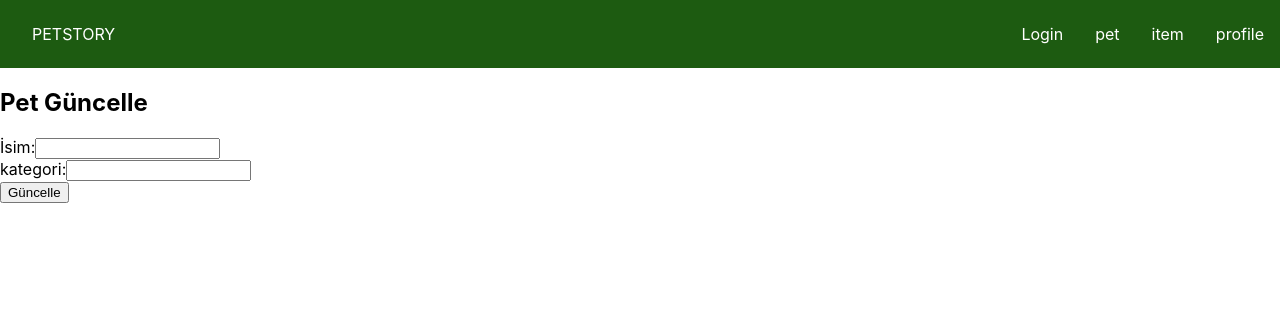
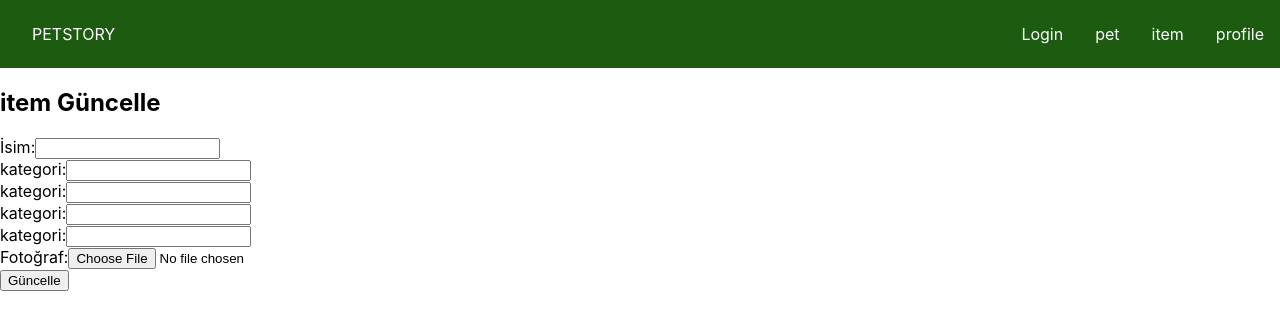
Before and after one commit to kuyucucaner/petstory, a React (Create React App) app in the folder frontend/: page /item/1/update in a window 1280 px wide. Shown: the top 330 px of the page. Built offline with nearby package versions, Linux system fonts and the light colour scheme.

Commit message:
item-update

```diff
--- a/frontend/src/components/update-item-form.js
+++ b/frontend/src/components/update-item-form.js
@@ -1,7 +1,7 @@
-import React, { useState } from 'react';
-import { useDispatch, useSelector } from 'react-redux';
-import { updateItem } from '../features/item/item-slice';
-import { useParams, useNavigate } from 'react-router-dom';
+import React, { useState, useEffect } from "react";
+import { useDispatch, useSelector } from "react-redux";
+import { updateItem } from "../features/item/item-slice";
+import { useParams, useNavigate } from "react-router-dom";
 
 const UpdatePetForm = () => {
   const { itemId } = useParams();
@@ -10,26 +10,67 @@ const UpdatePetForm = () => {
   const { selectedItem } = useSelector((state) => state.item);
 
   const [itemData, setItemData] = useState({
-    name: selectedItem ? selectedItem.name : '',
-    species: selectedItem ? selectedItem.category : '',
+    name: "",
+    description: "",
+    category: "",
+    condition: "",
+    price: "",
   });
+  const [selectedFiles, setSelectedFiles] = useState([]); // Dosyaları bir dizi olarak saklıyoruz
+
+  useEffect(() => {
+    if (selectedItem) {
+      setItemData({
+        name: selectedItem.name || "",
+        description: selectedItem.description || "",
+        category: selectedItem.category || "",
+        condition: selectedItem.condition || "",
+        price: selectedItem.price || "",
+      });
+    }
+  }, [selectedItem]);
 
   const handleChange = (e) => {
     setItemData({
       ...itemData,
-      [e.target.name]: e.target.value
+      [e.target.name]: e.target.value,
     });
+  };
+  const handleFileChange = (e) => {
+    // En fazla 5 dosya eklemek için mevcut dosyalarla birleştiriyoruz
+    const filesArray = Array.from(e.target.files);
+    if (selectedFiles.length + filesArray.length > 5) {
+      alert("En fazla 5 fotoğraf yükleyebilirsiniz.");
+      return;
+    }
+    setSelectedFiles(prevFiles => [...prevFiles, ...filesArray]);
   };
 
   const handleSubmit = (e) => {
     e.preventDefault();
-    dispatch(updateItem({ id: itemId, updatedData: itemData }));
-    navigate('/item');  // Güncelleme sonrası listeye dönmek için
+    console.log("Form data:", itemData); // Form verisini kontrol edin
+
+    // FormData kullanarak dosya ve form verisini bir arada gönder
+    const formData = new FormData();
+    formData.append("name", itemData.name);
+    formData.append("description", itemData.description);
+    formData.append("category", itemData.category);
+    formData.append("condition", itemData.condition);
+    formData.append("price", itemData.price);
+
+  // Fotoğrafları FormData'ya ekle
+  selectedFiles.forEach((file, index) => {
+    formData.append('photo', file);
+  });
+    // updateUser işlemini başlat
+    dispatch(updateItem({ id: itemId, updatedData: formData })).then(() => {
+      navigate(`/item/${itemId}`);
+    });
   };
 
   return (
-    <form onSubmit={handleSubmit}>
-      <h2>Pet Güncelle</h2>
+    <form onSubmit={handleSubmit} encType="multipart/form-data">
+      <h2>item Güncelle</h2>
       <div>
         <label>İsim:</label>
         <input
@@ -43,10 +84,41 @@ const UpdatePetForm = () => {
         <label>kategori:</label>
         <input
           type="text"
+          name="description"
+          value={itemData.description}
+          onChange={handleChange}
+        />
+      </div>
+      <div>
+        <label>kategori:</label>
+        <input
+          type="text"
           name="category"
           value={itemData.category}
           onChange={handleChange}
         />
+      </div>
+      <div>
+        <label>kategori:</label>
+        <input
+          type="text"
+          name="condition"
+          value={itemData.condition}
+          onChange={handleChange}
+        />
+      </div>
+      <div>
+        <label>kategori:</label>
+        <input
+          type="text"
+          name="price"
+          value={itemData.price}
+          onChange={handleChange}
+        />
+      </div>
+      <div>
+        <label>Fotoğraf:</label>
+        <input type="file" name="photo" onChange={handleFileChange} />
       </div>
       <button type="submit">Güncelle</button>
     </form>
--- a/frontend/src/pages/item-detail.js
+++ b/frontend/src/pages/item-detail.js
@@ -26,8 +26,23 @@ const ItemDetail = () => {
       {selectedItem ? (
         <div>
           <h2>{selectedItem.name} Detayları</h2>
-          <p>Kategori: {selectedItem.category}</p>
-          <button onClick={() => handleDelete(itemId)}>Sil</button>
+          <p>{selectedItem.category}</p>
+          <p>{selectedItem.description}</p>
+          <p>{selectedItem.condition}</p>
+          <p>{selectedItem.price}</p>
+          <p>{selectedItem.owner.firstName}</p>
+      <div style={{ display: 'flex', gap: '10px', flexWrap: 'wrap' }}>
+            {selectedItem.photo.slice(0, 6).map((photoUrl, index) => (
+              <img
+                key={index}
+                src={`http://localhost:5000/${photoUrl}`}
+                alt={`Photos ${index + 1}`}
+                style={{ width: '200px', height: '200px' }}
+                crossOrigin="anonymous"
+              />
+            ))}
+          </div>
+                     <button onClick={() => handleDelete(itemId)}>Sil</button>
           <button onClick={handleUpdateClick}>Güncelle</button>
         </div>
       ) : (
--- a/frontend/src/pages/item.js
+++ b/frontend/src/pages/item.js
@@ -29,7 +29,13 @@ const ItemList = () => {
         {items.length > 0 ? (
           items.map((item) => (
             <li key={item._id}>
-              {item.name} - {item.category}
+            <img
+  src={`http://localhost:5000/${item.photo[0]}`}
+  alt={`asas`}
+  style={{ width: '200px', height: '200px' }} // Example styling
+  crossorigin='anonymous'
+/>
+            {item.name} - {item.category}
               <button onClick={() => handleViewDetails(item._id)}>Detayları Gör</button>
 
             </li>
```
Also changed, not shown: 4 other files (tests, documents, lock files or other folders).
